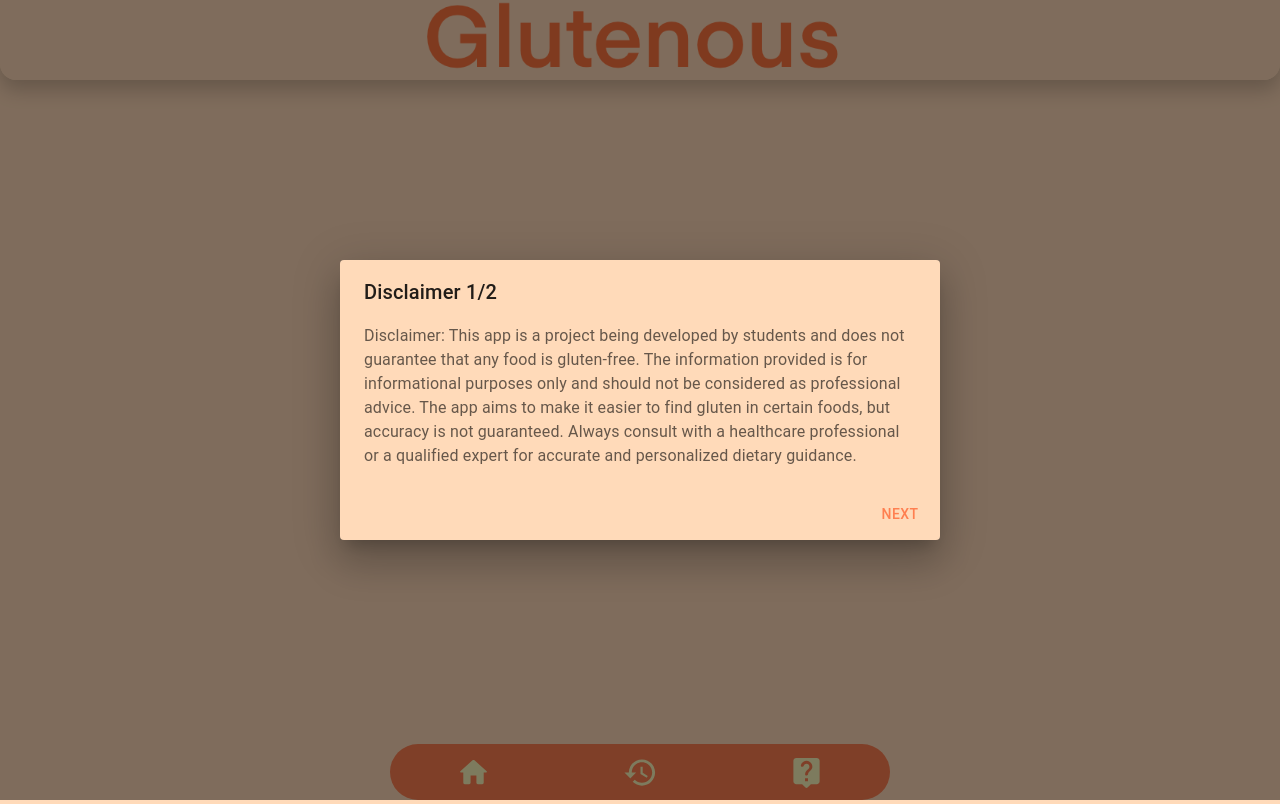
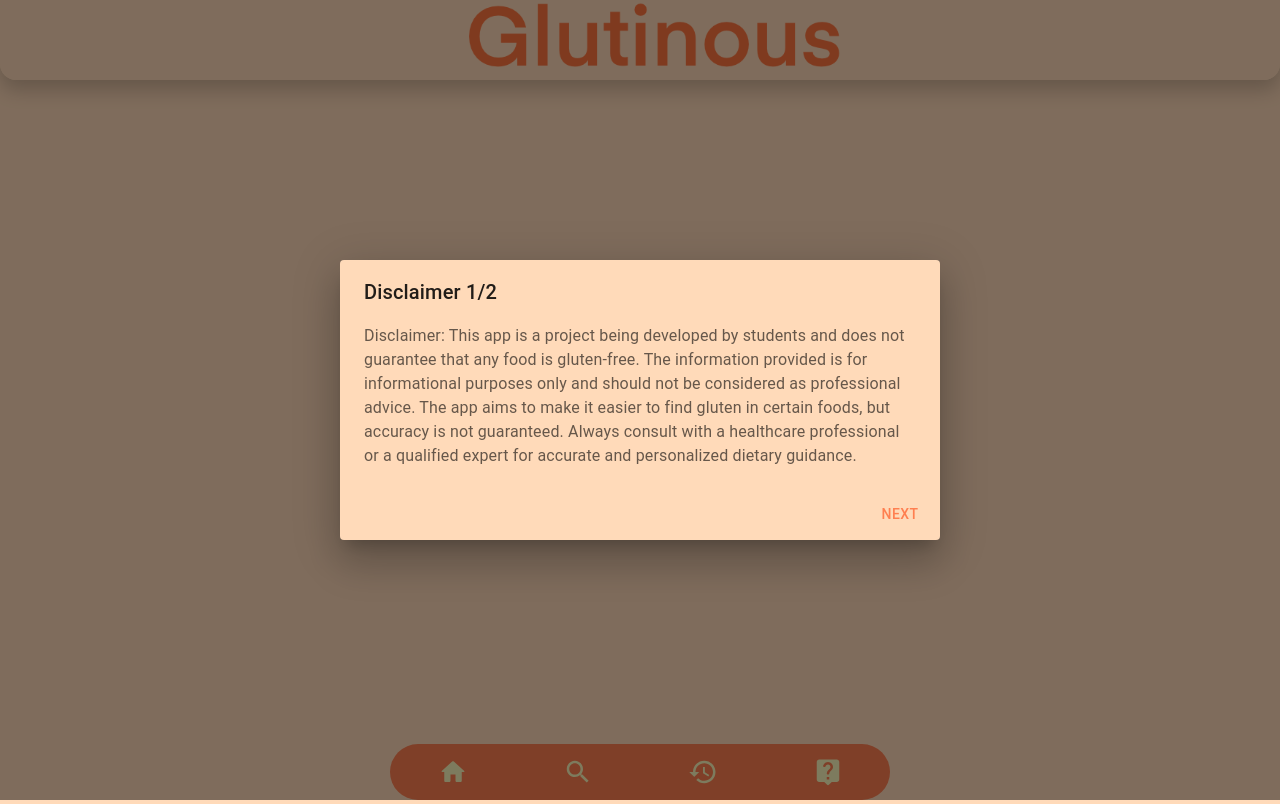
Before and after one commit to MitchWag01/Glutinous, a React (Vite) app in the folder glutinous/glutinous/: page / in a window 1280 px wide. Built offline with nearby package versions, Linux system fonts and the light colour scheme.

Commit message:
Added Nav Button

```diff
--- a/glutinous/glutinous/src/components/Buttons/CameraButton.tsx
+++ b/glutinous/glutinous/src/components/Buttons/CameraButton.tsx
@@ -71,6 +71,16 @@ export function CameraButton() {
     setIsLoading(false);
     await scheduler.terminate();
   };
+  const captureImageFromCamera = async () => {
+    try {
+      const stream = await navigator.mediaDevices.getUserMedia({ video: true });
+      if (videoRef.current) {
+        videoRef.current.srcObject = stream;
+      }
+    } catch (error) {
+      console.error("Error accessing camera:", error);
+    }
+  };
 
   const handleImageChange = async (
     event: React.ChangeEvent<HTMLInputElement>
@@ -108,6 +118,10 @@ export function CameraButton() {
     } else {
       return URL.createObjectURL(blobOrBlobs);
     }
+  };
+
+  const handleCameraButtonClick = () => {
+    captureImageFromCamera();
   };
 
   const resizeImage = async (file: File): Promise<Blob> => {
@@ -200,6 +214,7 @@ export function CameraButton() {
             },
           }}
           component="span"
+          onClick={handleCameraButtonClick}
         >
           <img
             src="/images/LogoMakr-2ND0aW.png"
@@ -214,6 +229,7 @@ export function CameraButton() {
               objectFit: "cover",
             }}
           />
+
         </Button>
       </label>
       <video ref={videoRef} />
--- a/glutinous/glutinous/src/components/Headers/MainHeader.tsx
+++ b/glutinous/glutinous/src/components/Headers/MainHeader.tsx
@@ -15,7 +15,7 @@ const Header = () => {
         left: 0,
         right: 0,
         bottom: '90%',
-        backgroundImage: 'url(/images/HeaderAlternate.png)',
+        backgroundImage: 'url(/images/Header.png)',
         backgroundSize: 'cover',
         backgroundPosition: 'center',
         borderBottomLeftRadius: '1em',
@@ -23,18 +23,6 @@ const Header = () => {
         boxShadow: '0px 10px 20px rgba(0,0,0,0.2)',
       }}
     >
-      {/* <Typography
-        variant="h4"
-        component="h1"
-        sx={{
-          textShadow:
-            '-1px -1px 0 #000, 1px -1px 0 #000, -1px 1px 0 #000, 1px 1px 0 #000',
-          color: '#fff',
-          fontSize: '3em',
-        }}
-      >
-        GLUTINOUS
-      </Typography> */}
     </Box>
   );
 };
--- a/glutinous/glutinous/src/components/NavBar/Navbar.tsx
+++ b/glutinous/glutinous/src/components/NavBar/Navbar.tsx
@@ -2,17 +2,22 @@ import * as React from 'react';
 import BottomNavigation from '@mui/material/BottomNavigation';
 import BottomNavigationAction from '@mui/material/BottomNavigationAction';
 import RestoreIcon from '@mui/icons-material/Restore';
-import { HomeRounded, LiveHelpRounded } from '@mui/icons-material';
+import { HomeRounded, LiveHelpRounded, Search } from '@mui/icons-material';
+import { ThemeProvider } from '@mui/material/styles';
+import theme from '../../themes/theme';
+import { colors } from '@mui/material';
 
 export default function NavBar() {
   const [value, setValue] = React.useState('recents');
 
   const handleChange = (event: React.SyntheticEvent, newValue: string) => {
-    setValue(newValue);
-    console.log(event)
+    setValue((prevValue) => (prevValue === newValue ? '' : newValue));
+    console.log(value)
   };
 
+
   return (
+    <ThemeProvider theme={theme}>
       <BottomNavigation
         sx={{
           width: 500,
@@ -28,9 +33,6 @@ export default function NavBar() {
               outline: '2px solid transparent', // Set a transparent outline
             },
           },
-        '& .MuiSvgIcon-root': {
-          fontSize: '35px',
-        },
         }}
         value={value}
         onChange={handleChange}
@@ -38,18 +40,46 @@ export default function NavBar() {
  <BottomNavigationAction
   label="Home"
   value="home"
-        icon={<HomeRounded sx={{ color: 'secondary.main' }} />}
+  icon={<HomeRounded sx={{ fontSize: '30px', color: 'secondary.main' ? theme.palette.secondary.main : 'inherit' }} />}
+  sx={{
+    '& .MuiBottomNavigationAction-label': {
+      color: value === 'home' ? theme.palette.secondary.main : 'inherit',
+    },
+  }}
 />
 <BottomNavigationAction
-        label="Recent Searches"
+  label="Search"
+  value="search"
+  icon={<Search sx={{ fontSize: '30px', color: 'secondary.main'? theme.palette.secondary.main : 'inherit' }} />}
+  sx={{
+    '& .MuiBottomNavigationAction-label': {
+      color: value === 'search' ? theme.palette.secondary.main : 'inherit',
+    },
+  }}
+/>
+<BottomNavigationAction
+  label="Recent"
   value="recent_searches"
-        icon={<RestoreIcon sx={{ color: 'secondary.main' }} />}
+  icon={<RestoreIcon sx={{ fontSize: '30px', color: 'secondary.main' ? theme.palette.secondary.main : 'inherit' }} />}
+  sx={{
+    '& .MuiBottomNavigationAction-label': {
+      color: value === 'recent_searches' ? theme.palette.secondary.main : 'inherit',
+    },
+  }}
 />
 <BottomNavigationAction
   label="Help"
   value="help"
-        icon={<LiveHelpRounded sx={{ color: 'secondary.main' }} />}
+  icon={<LiveHelpRounded sx={{ fontSize: '30px', color: 'secondary.main' }} />}
+  sx={{
+    '& .MuiBottomNavigationAction-label': {
+      color: value === 'help' ? theme.palette.secondary.main : 'inherit',
+    },
+  }}
 />
+
+
       </BottomNavigation>
+    </ThemeProvider>
   );
 }
--- a/glutinous/glutinous/src/pages/Home.tsx
+++ b/glutinous/glutinous/src/pages/Home.tsx
@@ -42,8 +42,9 @@ const Home = () => {
         left: '60%',
         transform: 'translate(-50%, -50%)'
       }}>
-        <CameraButton></CameraButton>
+             <CameraButton></CameraButton>
         </Box >
+
         <Box   sx={{
                 position: 'absolute',
                 bottom: 0,
```
Also changed, not shown: glutinous/glutinous/public/images/Header.png. Lines whose indentation alone changed are shown as unchanged.
